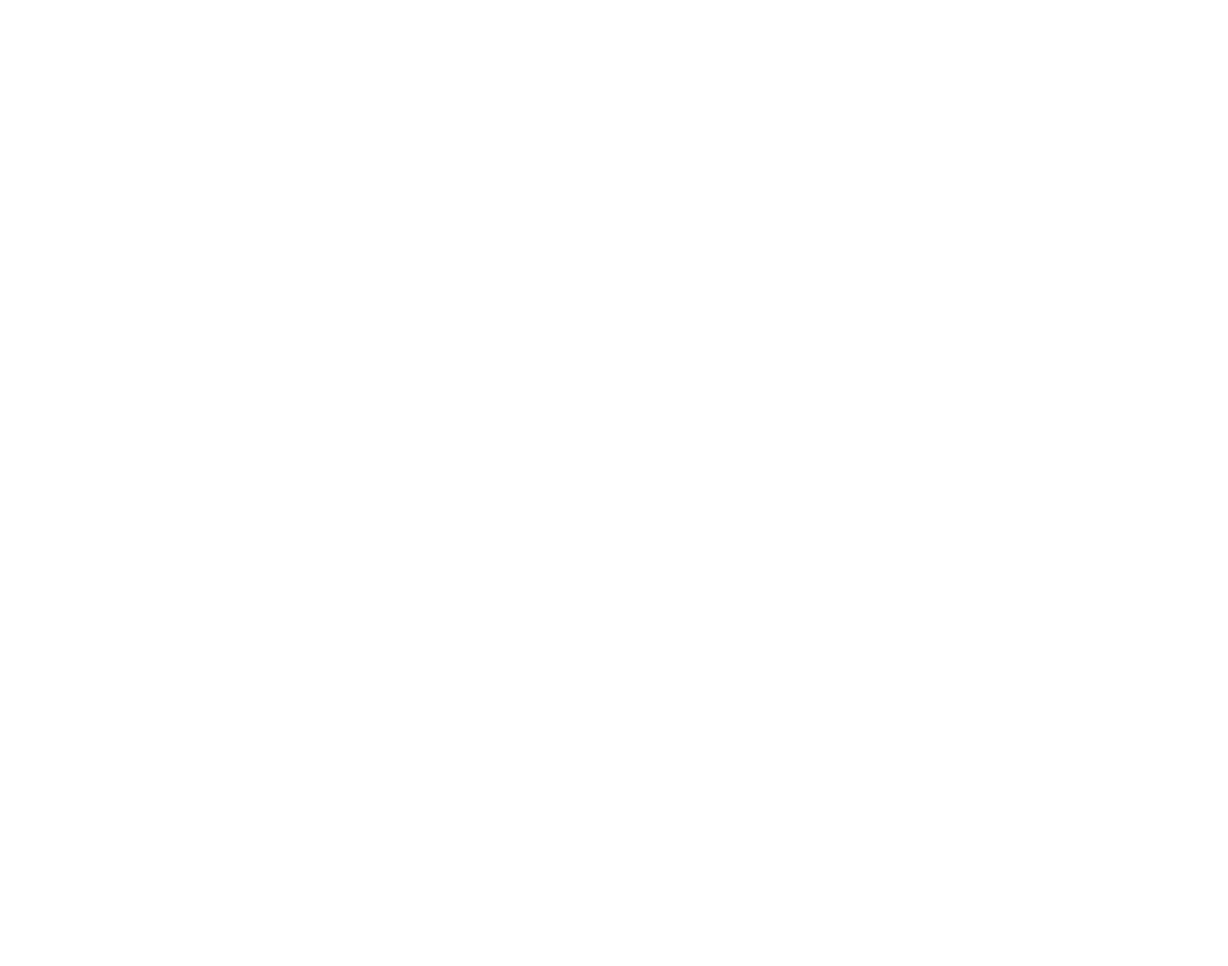
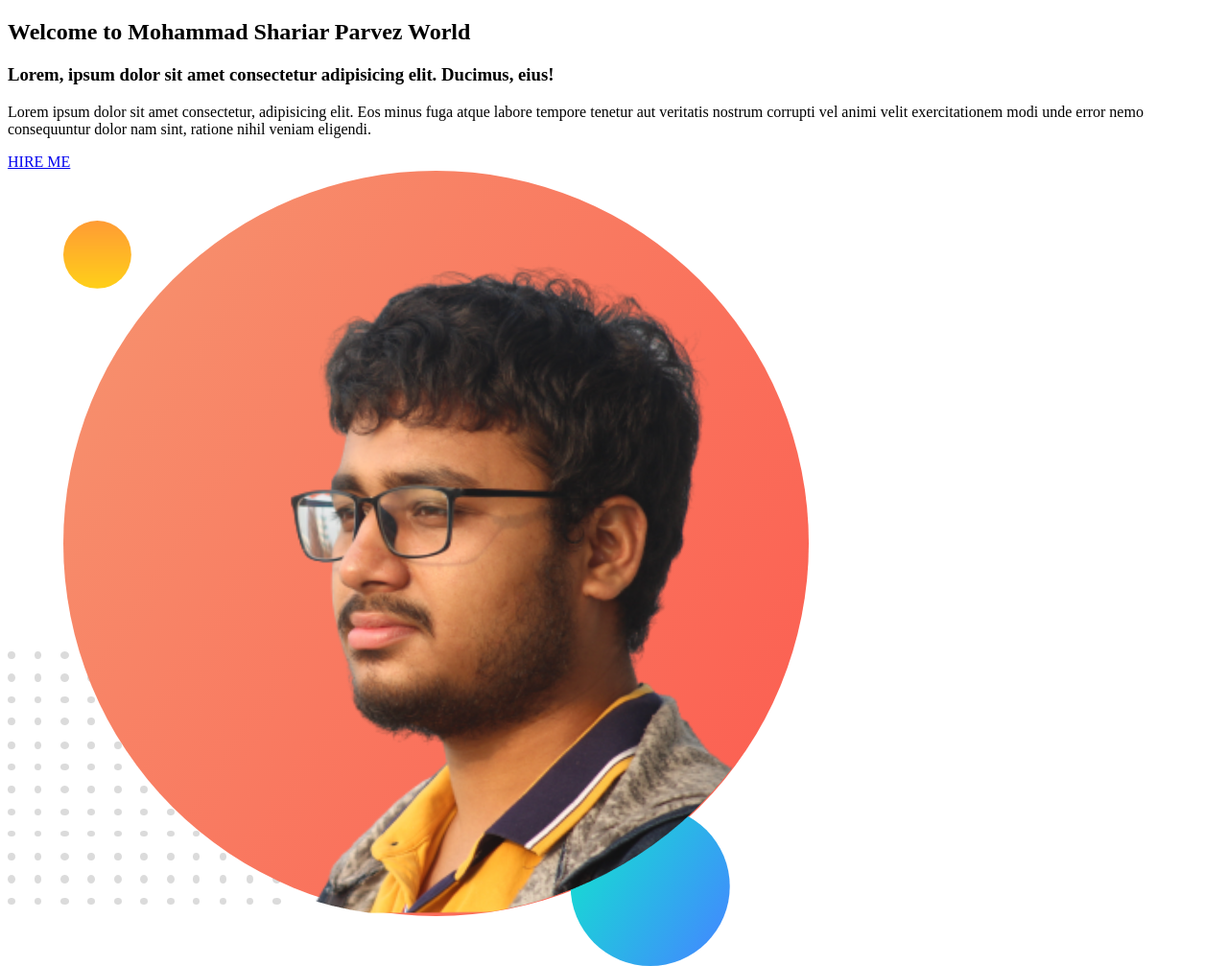
Before and after one commit to Piaowei/portfolio-practise, a plain HTML site: page index.html in a window 1280 px wide. Shown: the whole page at 96% size. Before the commit the page ends 800 px from the top, so only its background shows below. Drawn offline with Linux system fonts and the light colour scheme.

Commit message:
first section

```diff
--- a/index.html
+++ b/index.html
@@ -5,9 +5,29 @@
     <meta charset="UTF-8">
     <meta http-equiv="X-UA-Compatible" content="IE=edge">
     <meta name="viewport" content="width=device-width, initial-scale=1.0">
-    <title>Document</title>
+    <title>Portfolio Practise</title>
     <link rel="stylesheet" href="style.css">
 </head>
+
+<!--################################### First Section ############################ -->
+<section>
+
+    <!-- ###############################Leftside Div ################### -->
+    <div>
+
+        <h1>Welcome to Mohammad Shariar Parvez World</h1>
+        <h3>Lorem, ipsum dolor sit amet consectetur adipisicing elit. Ducimus, eius!</h3>
+        <p>Lorem ipsum dolor sit amet consectetur, adipisicing elit. Eos minus fuga atque labore tempore tenetur aut
+            veritatis nostrum corrupti vel animi velit exercitationem modi unde error nemo consequuntur dolor nam sint,
+            ratione nihil veniam eligendi.</p>
+
+        <a href="https://www.linkedin.com/in/thundertonmoy/">HIRE ME</a>
+    </div>
+    <!-- ########################### Rightside Div ################### -->
+    <div>
+        <img src="images/my-bg one.png" alt="">
+    </div>
+</section>
 
 <body>
 
```
Also changed, not shown: images/dream-bg.png (added), images/exp-bg.png (added), images/my-bg one.png (added), images/my-bg.png (added), images/my-bg2.png (added), images/parvez bg2.png (added), images/top-banner.png (added).
